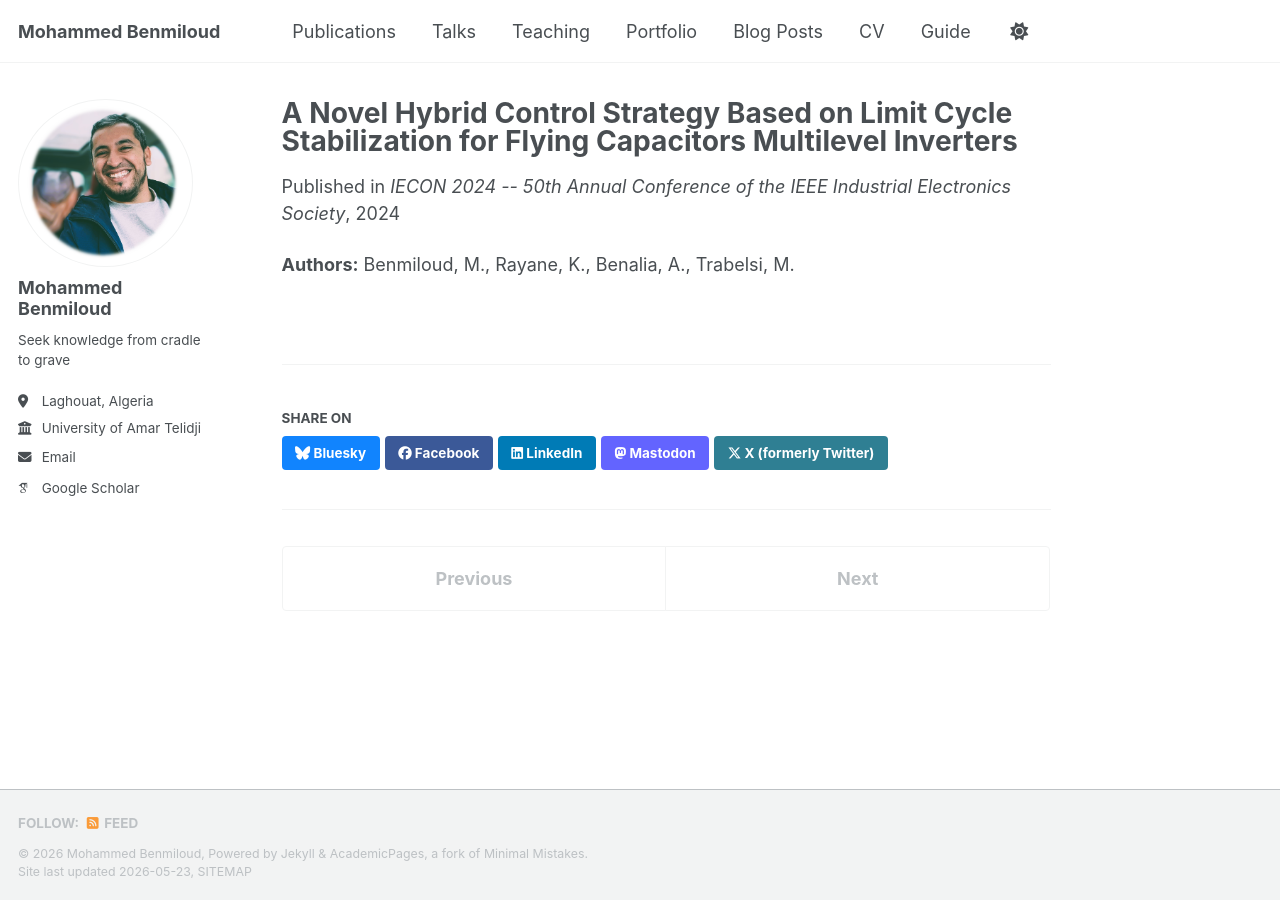
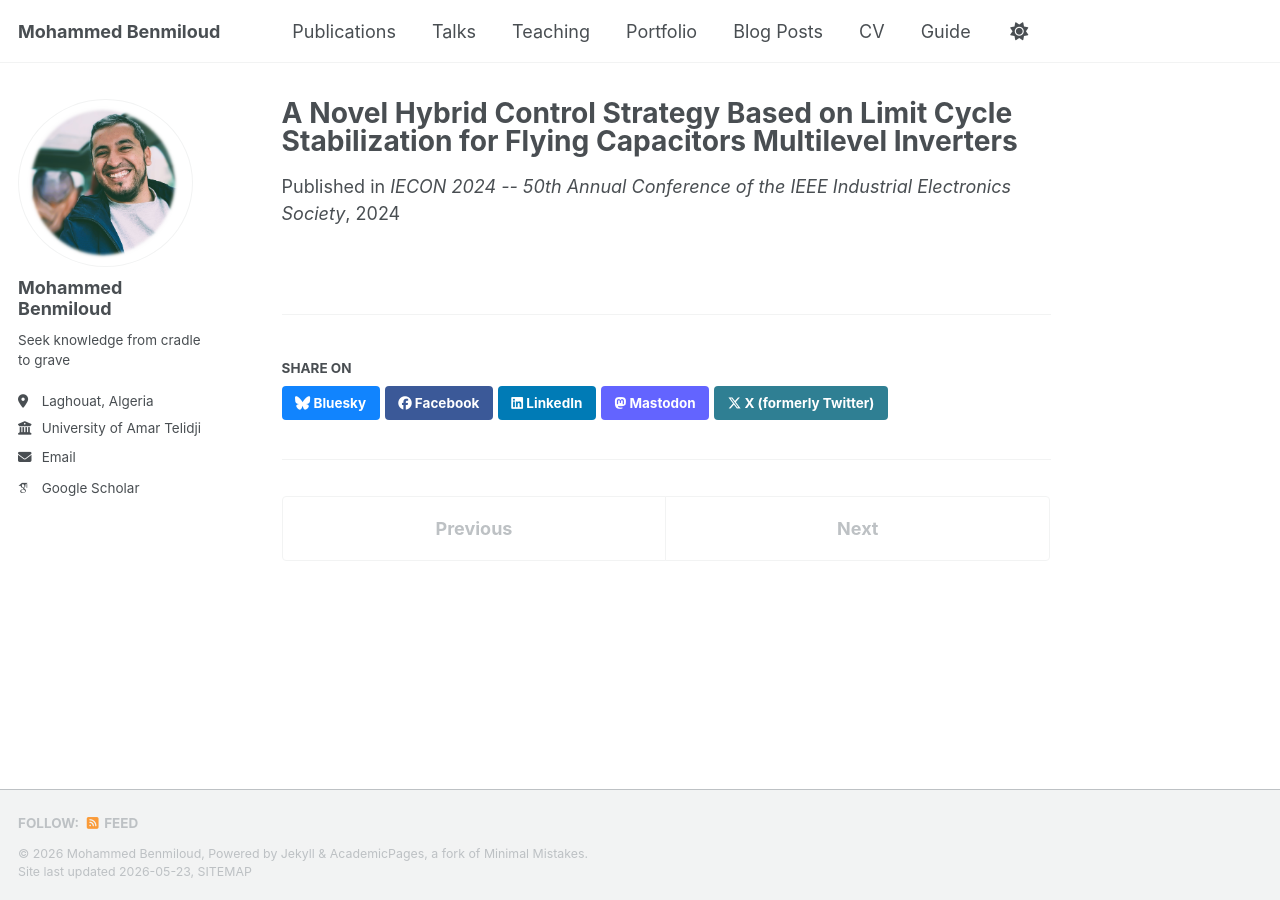
Before and after one commit to medbenmiloud/medbenmiloud.github.io, a Jekyll site: the page built from _publications/2024-02-01-novel-hybrid-flying-capacitors.md, in a window 1280 px wide. Built offline with Jekyll 4.4.1, drawn with Linux system fonts in a browser that asks for light colours; some web fonts are replaced; a script bundle is joined from its source files by our own code; library files that are not in the unit come from our copies.

Commit message:
Update 2024-02-01-novel-hybrid-flying-capacitors.md

```diff
--- a/_publications/2024-02-01-novel-hybrid-flying-capacitors.md
+++ b/_publications/2024-02-01-novel-hybrid-flying-capacitors.md
@@ -7,6 +7,6 @@ date: 2024-02-01
 venue: 'IECON 2024 -- 50th Annual Conference of the IEEE Industrial Electronics Society'
 pages: '1--6'
 featured: true
+header:
+  teaser: "HalfBridge.png"
 ---
-
-**Authors:** Benmiloud, M., Rayane, K., Benalia, A., Trabelsi, M.
```
